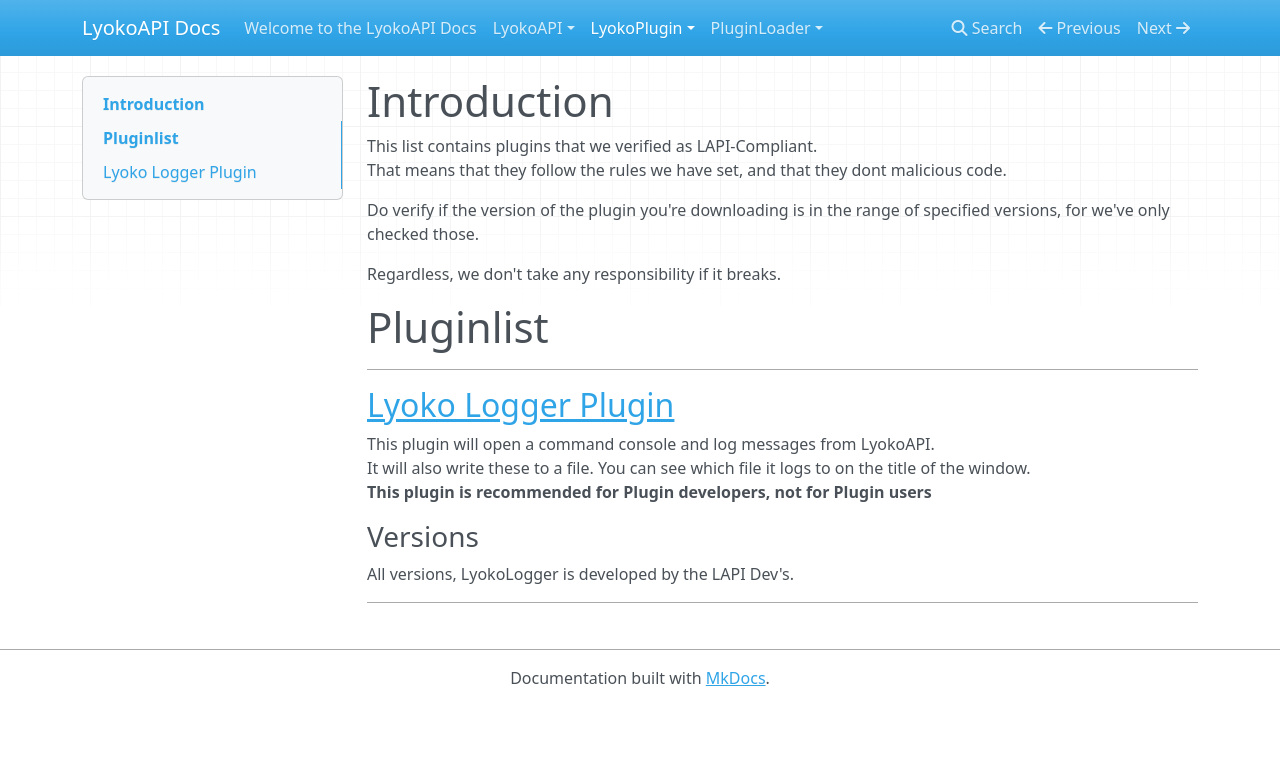
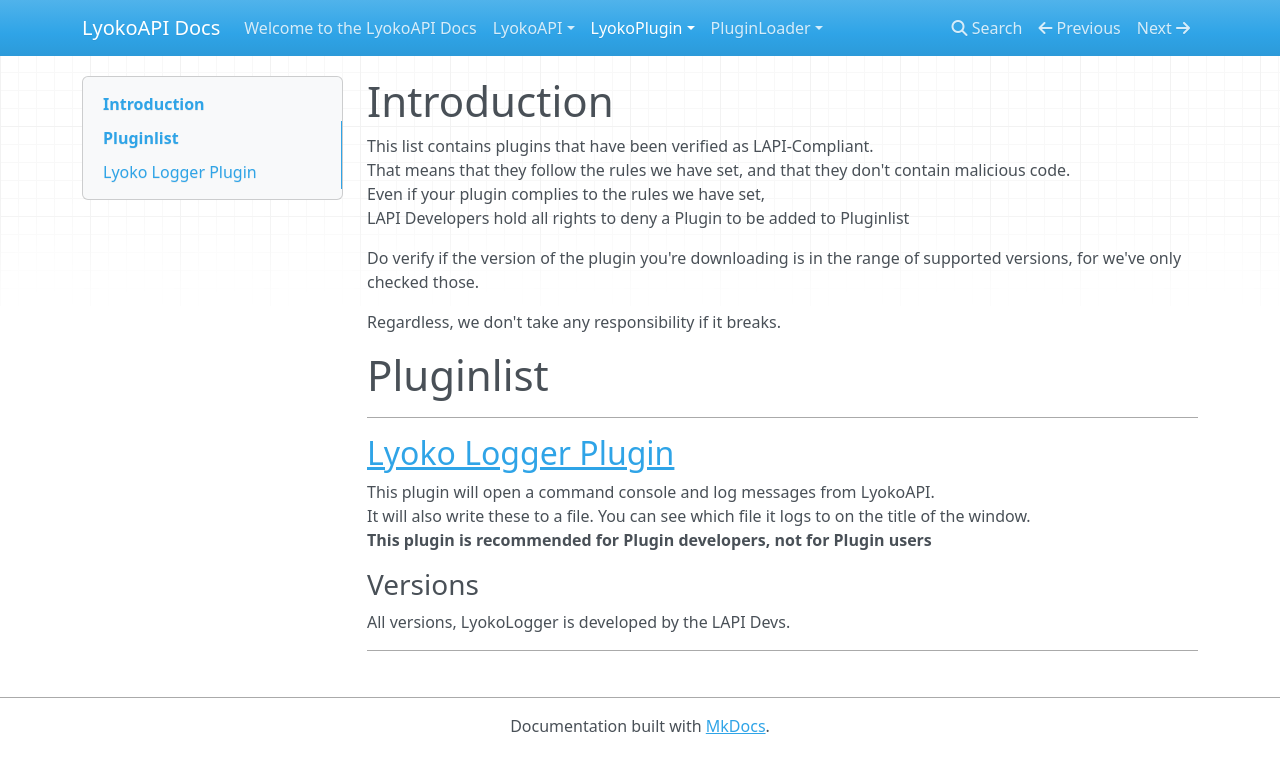
Before and after one commit to LyokoAPI/LyokoAPIDoc, an MkDocs documentation site: the page built from docs/LyokoPlugin/Verified Plugins.md, in a window 1280 px wide. Shown: the top 773 px of the page. Built offline with MkDocs 1.6.1, drawn with Linux system fonts in a browser that asks for light colours; nearby versions of some CDN libraries.

Commit message:
Typos and about denying a plugin

```diff
--- a/docs/LyokoPlugin/Verified Plugins.md
+++ b/docs/LyokoPlugin/Verified Plugins.md
@@ -1,8 +1,10 @@
 #Introduction
-This list contains plugins that we verified as LAPI-Compliant.<br>
-That means that they follow the rules we have set, and that they dont malicious code.<br>
+This list contains plugins that have been verified as LAPI-Compliant.<br>
+That means that they follow the rules we have set, and that they don't contain malicious code.<br>
+Even if your plugin complies to the rules we have set,<br>
+LAPI Developers hold all rights to deny a Plugin to be added to Pluginlist<br>
 
-Do verify if the version of the plugin you're downloading is in the range of specified versions, for we've only checked those.<br>
+Do verify if the version of the plugin you're downloading is in the range of supported versions, for we've only checked those.<br>
 
 Regardless, we don't take any responsibility if it breaks.<br>
 
@@ -14,6 +16,6 @@ It will also write these to a file. You can see which file it logs to on the tit
 **This plugin is recommended for Plugin developers, not for Plugin users**
 
 ###Versions
-All versions, LyokoLogger is developed by the LAPI Dev's.<br>
+All versions, LyokoLogger is developed by the LAPI Devs.<br>
 
 ---
```
